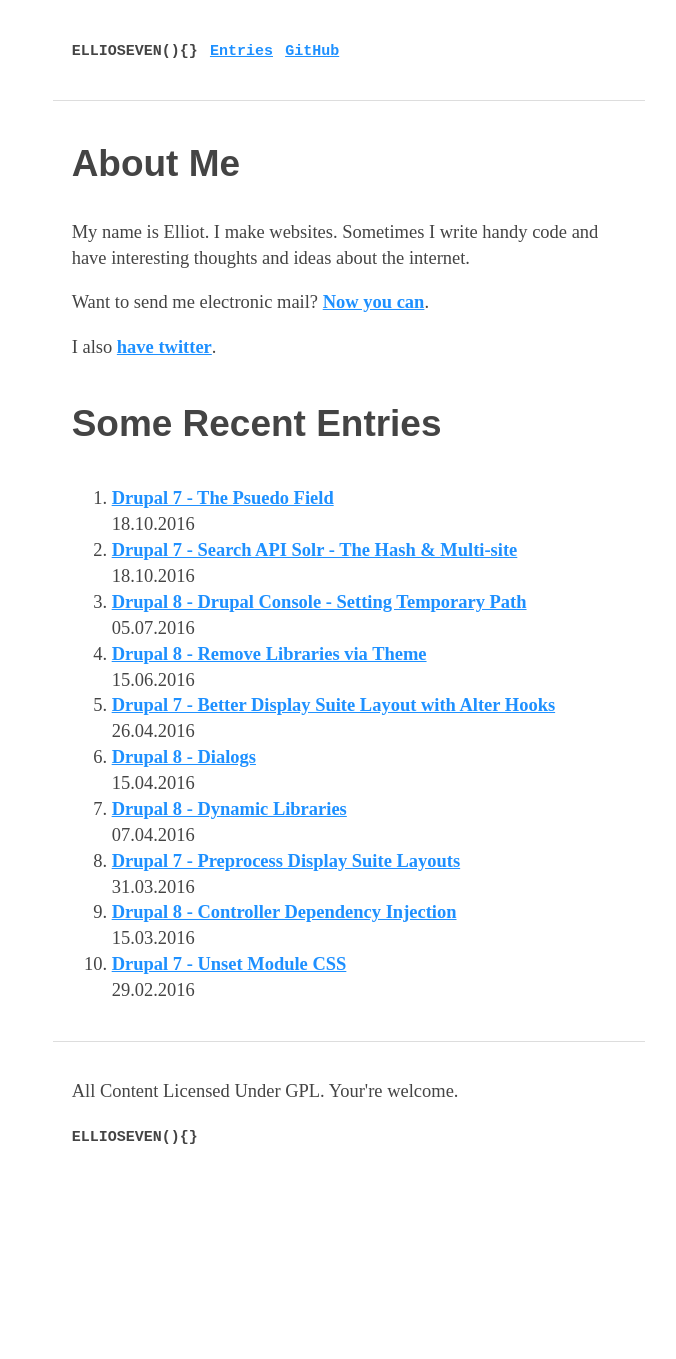
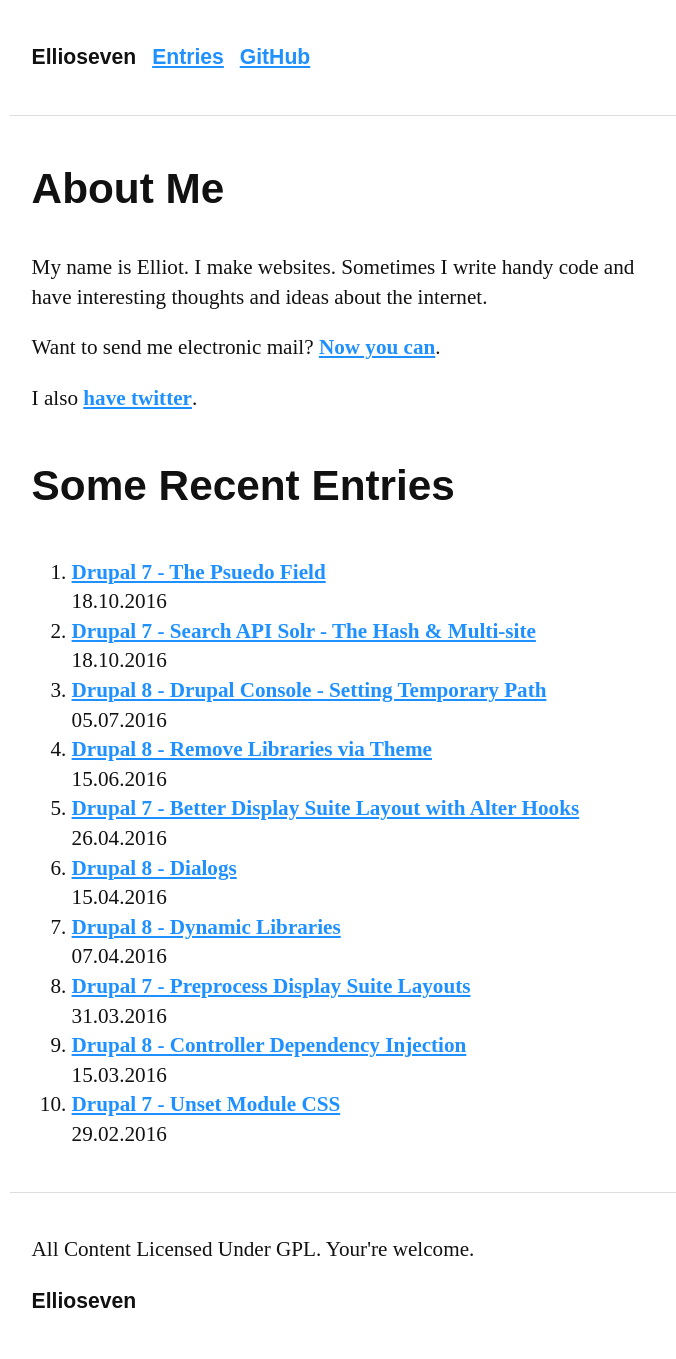
Before and after one commit to ellioseven/ellioseven.github.io, a Jekyll site: the page built from index.md, in a window 1280 px wide. Shown: the whole page, without its empty margins (291-967 px from the left). Built offline with Jekyll 4.4.1, drawn with Linux system fonts in a browser that asks for light colours; before the commit the page ends 1186 px from its top, so only the background shows below that.

Commit message:
Make stuff more readable

```diff
--- a/css/theme.css
+++ b/css/theme.css
@@ -2,7 +2,7 @@
 
 html,
 body {
-    color: #444;
+    color: #111;
     line-height: 1.4;
 }
 
@@ -10,7 +10,7 @@ body {
 
     html,
     body {
-        font-size: 107.5%;
+        font-size: 115%;
     }
 }
 
@@ -73,6 +73,7 @@ pre {
 
 pre code {
     display: block;
+    font-weight: inherit;
 }
 
 code {
@@ -134,21 +135,17 @@ header[role="banner"] .logo {
 
 nav a {
     margin-right: .5em;
-    font-family: monospace;
+    font-family: sans-serif;
+    font-weight: bold;
 }
 
 /* Logo */
 
 .logo {
-    font-family: monospace;
+    font-family: sans-serif;
     font-weight: bold;
-    text-transform: uppercase;
     color: inherit;
     text-decoration: none;
-}
-
-.logo:after {
-    content: "(){}";
 }
 
 /* Highlight */
```
